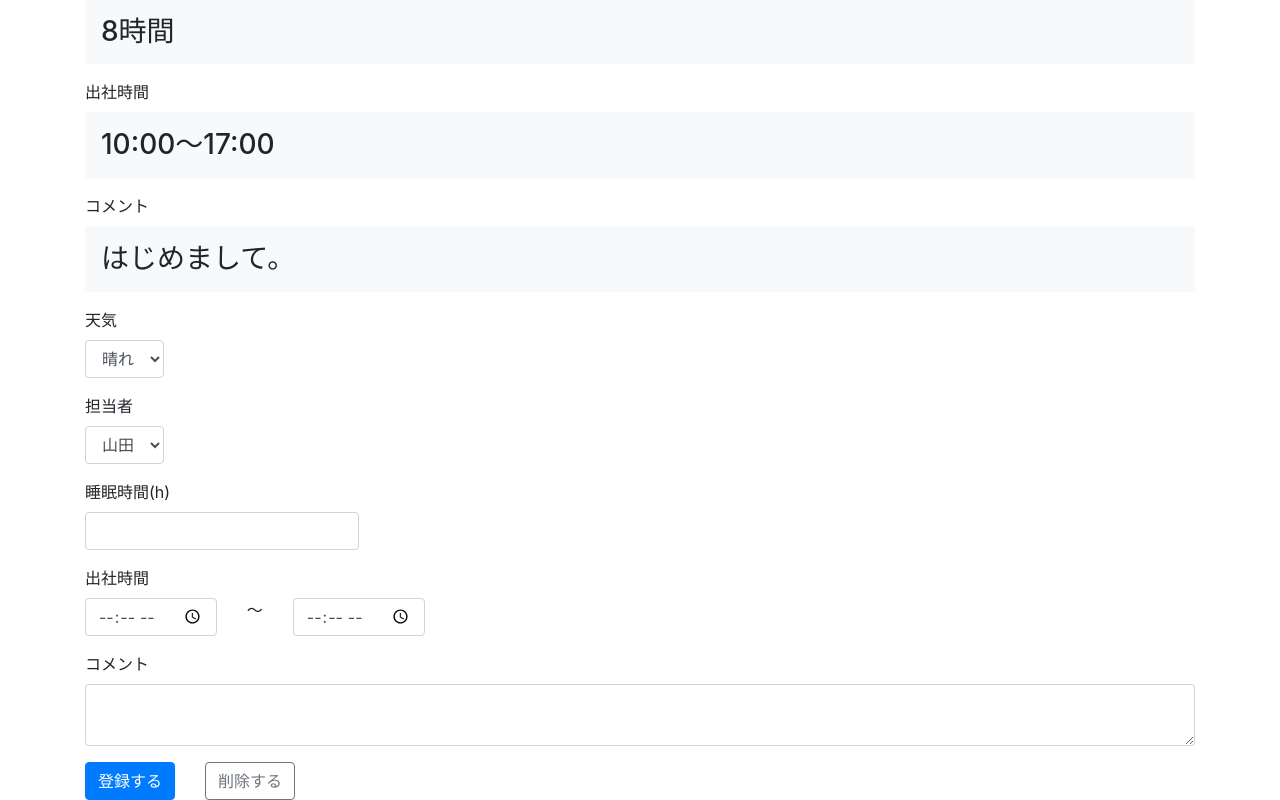
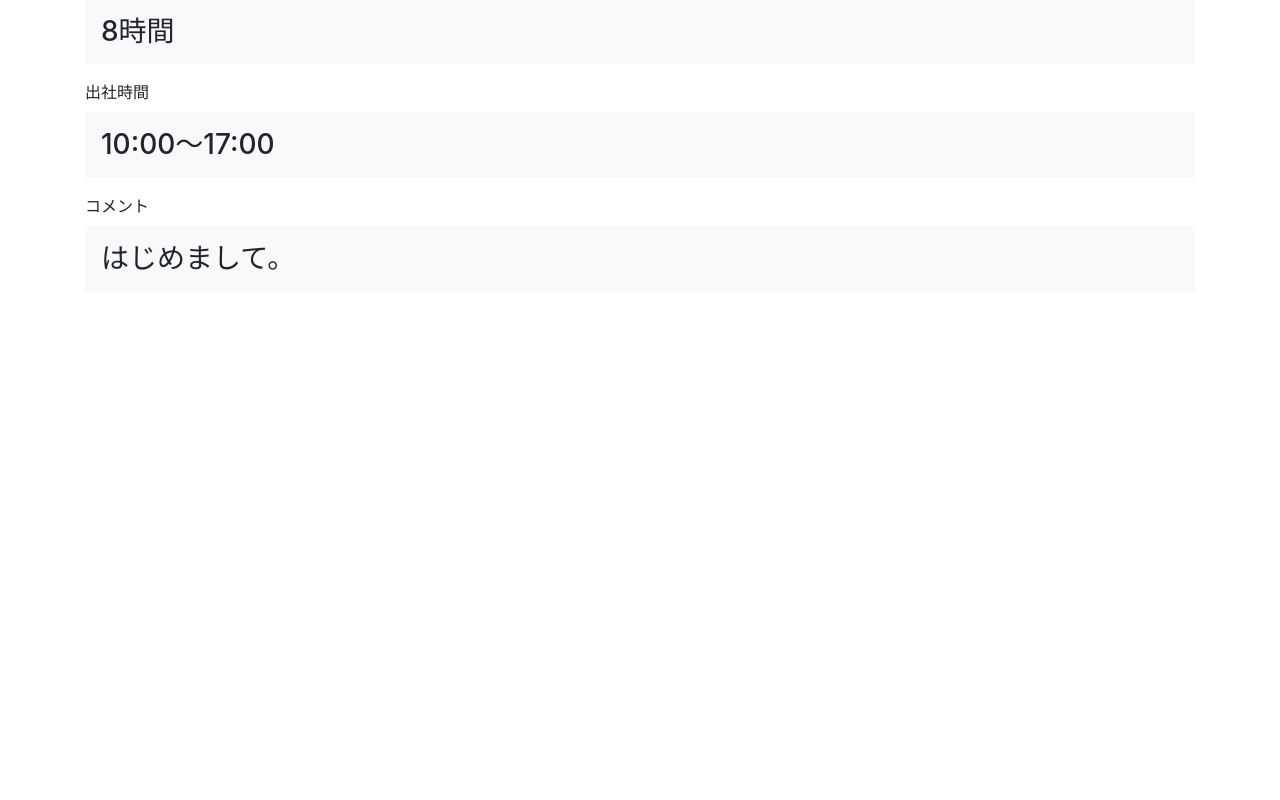
Before and after one commit to uedatakeshi/practice_1, a React (Create React App) app in the folder practice_1/: page / in a window 1280 px wide. Shown: the part 436-1236 px from the top of the page. After the commit the page ends 800 px from the top, so only its background shows below. Built offline with nearby package versions, Linux system fonts and the light colour scheme.

Commit message:
add form

```diff
--- a/practice_1/public/index.html
+++ b/practice_1/public/index.html
@@ -11,7 +11,7 @@
 <body>
   <noscript>You need to enable JavaScript to run this app.</noscript>
   <h1 class="bg-primary text-white display-4">課題 1</h1>
-  <div class="container mt-3">
+  <div class="container my-3">
     <div id="root"></div>
   </div>
 </body>
--- a/practice_1/src/App.tsx
+++ b/practice_1/src/App.tsx
@@ -1,13 +1,53 @@
 import React from 'react';
 import View from './components/View';
 import Form from './components/Form';
+import { useState, useRef } from 'react';
 
-function App() {
+function App(props: any) {
+  const [isEdit, setIsEdit] = useState(false);
+  const [diaries, setDiaries] = useState({
+    weather:"",
+    manager:"",
+    sleep_time:"",
+    start:"",
+    end:"",
+    comment:""
+  });
+  //const diaryWeatherRef = useRef();
+  //const diaryManagerRef = useRef();
+
+  const editHandler = () => {
+    setIsEdit(true);
+  }
+  const viewHandler = () => {
+    setIsEdit(false);
+  }
+  const handleAddDiary = () => {
+    //const weather = diaryWeatherRef.current.value;
+    //const manager = diaryManagerRef.current.value;
+  }
+
+
+
   return (
     <div className="App">
       <h2>2022年09月22日の日記</h2>
-      <View />
-      <Form />
+      {isEdit ?
+        <div>
+          <div><button onClick={viewHandler} className='btn btn-primary mb-2'>戻る</button></div>
+          <Form onStop={viewHandler} />
+
+        </div>
+
+        :
+
+        <div>
+          <div><button onClick={editHandler} className='btn btn-success mb-2'>編集する</button></div>
+          <View />
+        </div>
+      }
+
+
     </div>
   );
 }
--- a/practice_1/src/components/Form.tsx
+++ b/practice_1/src/components/Form.tsx
@@ -1,13 +1,14 @@
 import React from 'react'
 
-const Form = () => {
+const Form = (props: any) => {
+
   return (
     <div>
         <div className="mb-3">
             <label className="form-label" htmlFor='weather'>天気</label>
             <div className="row">
                 <div className="col-auto">
-                    <select className="form-control form-select-lg" id="weather" name="weather">
+                    <select className="form-control form-select-lg" id="weather" name="weather" >
                         <option>晴れ</option>
                         <option>曇り</option>
                         <option>雨</option>
@@ -55,12 +56,12 @@ const Form = () => {
         </div>
         <div className="row">
             <div className="col-auto">
-                <button type="button" className="btn btn-primary">登録する</button>
+              <button type="button" onClick={props.handleAddDiary} className="btn btn-primary">登録する</button>
             </div>
             <div className="col-auto">
-                <button type="button" className="btn  btn-outline-secondary">削除する</button>
+              <button type="button" onClick={props.onStop} className="btn  btn-outline-secondary">削除する</button>
             </div>
-        </div>
+          </div>
 
 
     </div>
--- a/practice_1/src/components/View.tsx
+++ b/practice_1/src/components/View.tsx
@@ -3,7 +3,6 @@ import React from 'react'
 const View = () => {
     return (
         <div>
-            <div><button className='btn btn-success mb-2'>編集する</button></div>
             <div className='mb-3'>
                 <label className='form-label'>天気</label>
                 <p className='h3 bg-light p-3'>晴れ</p>
```
